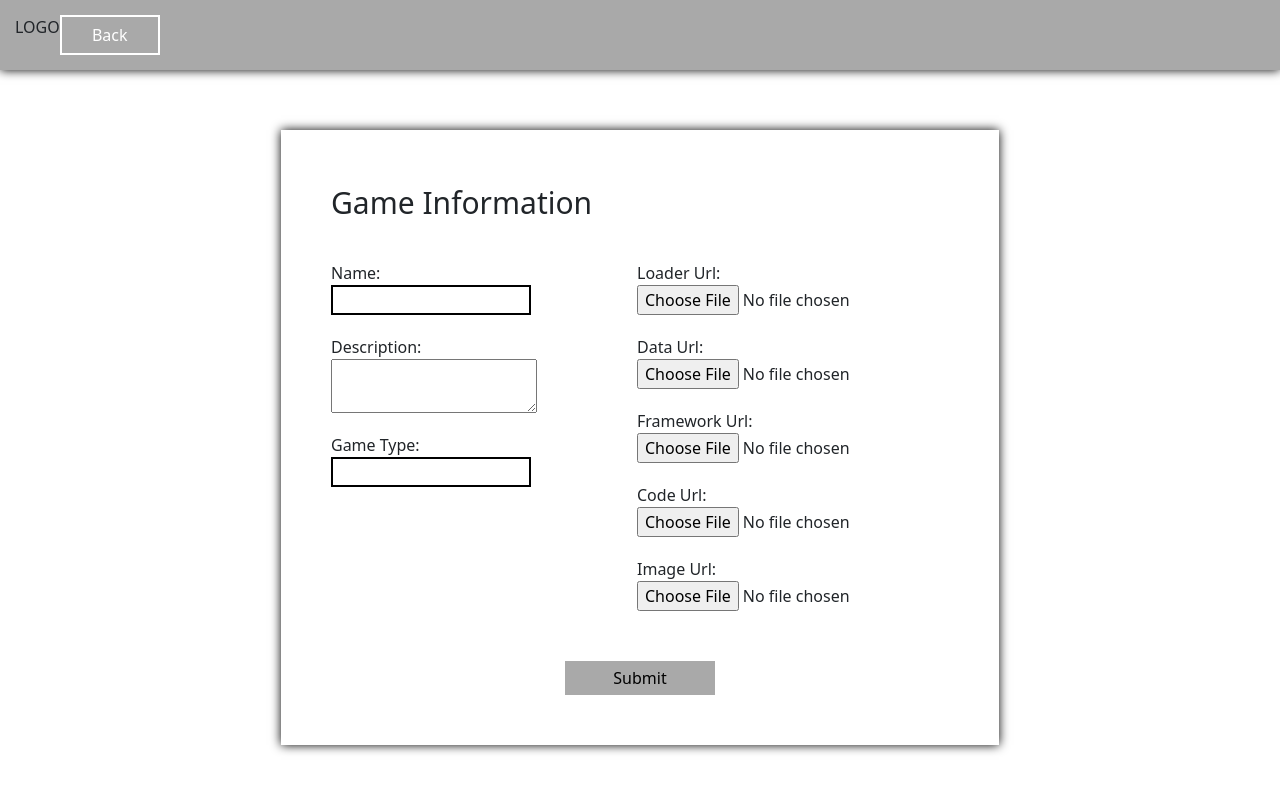
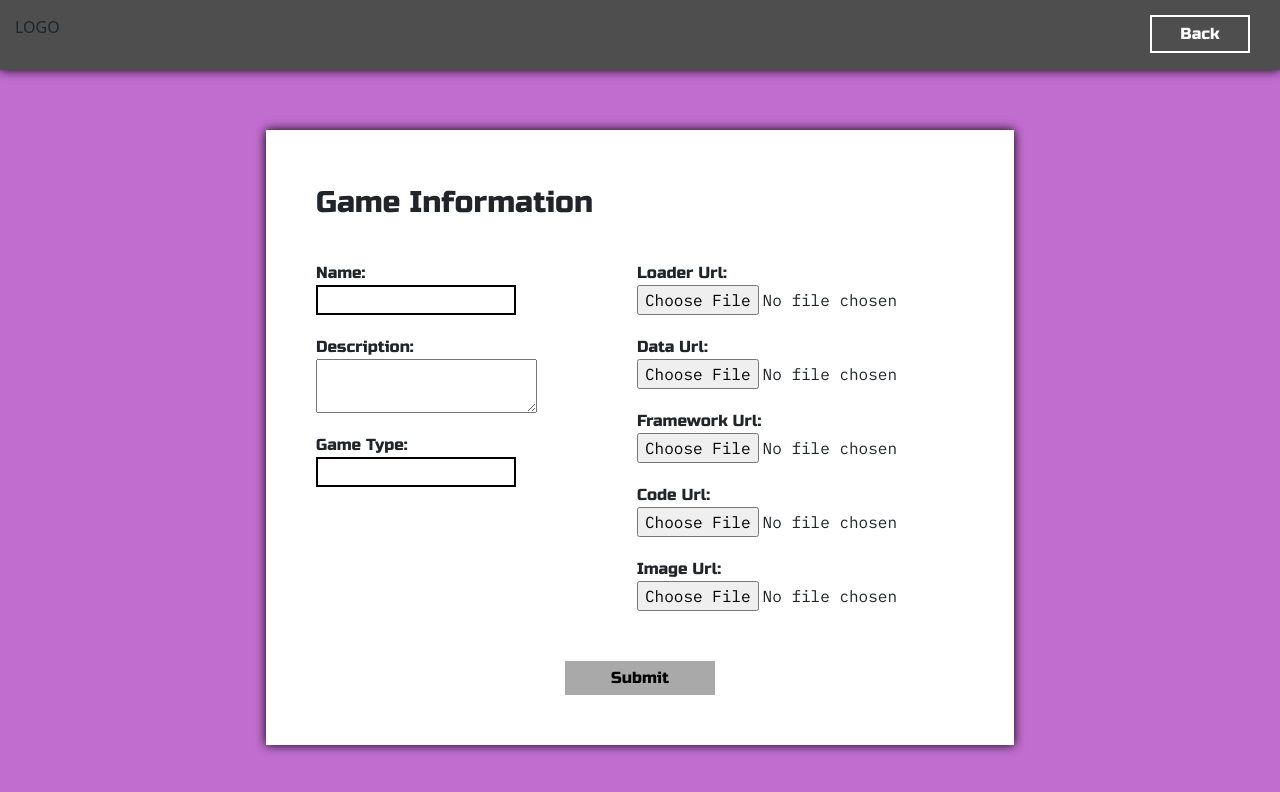
Before and after one commit to GTWebArcade/webarcade-webapp, a React (Create React App) app: page /create-game in a window 1280 px wide. Shown: the top 792 px of the page. Built offline with nearby package versions, Linux system fonts and the light colour scheme; no server answers.

Commit message:
Styles for the upload page

```diff
--- a/src/component/create-game/styles.module.css
+++ b/src/component/create-game/styles.module.css
@@ -1,5 +1,6 @@
 .createGameContainer {
-    background-color: grey;
+    background-color: #C16DCF;
+    height: 100vh;
 }
 
 .inGameArea {
@@ -14,7 +15,7 @@
 .header {
     display: flex;
     flex-direction: row;
-    background-color: darkgray;
+    background-color: #4e4e4e;
     box-shadow: 0px 0px 10px black;
     padding: 15px;
 }
@@ -23,6 +24,10 @@
     border: 2px solid white;
     color: white;
     max-width: 100px;
+    position: fixed;
+    right: 30px;
+    background-color: #4e4e4e;
+    font-family: Russo One;
 }
 
 .gameArea {
@@ -31,6 +36,7 @@
     left: 50%;
     transform: translate(-50%, -50%);
     padding-top: 75px;
+    font-family: Russo One;
 }
 
 .title {
@@ -40,12 +46,19 @@
 .infoSec {
     display: flex;
     flex-direction: row;
+
 }
 
 .gameInfo {
     display: flex;
     flex-direction: column;
     padding-top: 20px;
+}
+.gameInfo input {
+    font-family: IBM Plex Mono;
+}
+.gameInfo textarea {
+    font-family: IBM Plex Mono;
 }
 
 .sbtn {
```
